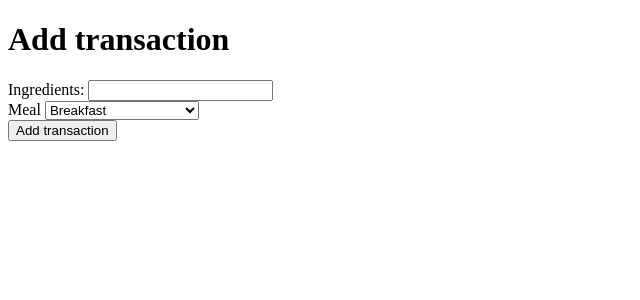
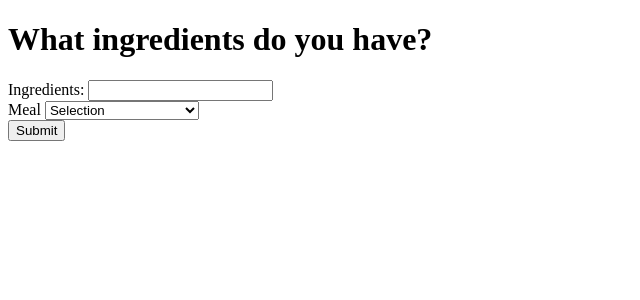
Before and after one commit to probro91/Scraper, a Flask app: page / in a window 1280 px wide. Shown: the top 300 px of the page, without its empty margins (0-640 px from the left). Run offline with Flask 2, Linux system fonts and the light colour scheme.

Commit message:
Fixing HTML Messages

```diff
--- a/website/templates/base.html
+++ b/website/templates/base.html
@@ -3,10 +3,10 @@
 <html lang="en">
   <head>
     <meta name="viewport" content="width=device-width, initial-scale=1.0" />
-    <title>Personal finance</title>
+    <title>Scrapps</title>
   </head>
   <body>
-    <h1>Add transaction</h1>
+    <h1>What ingredients do you have?</h1>
     <form method = "POST">
 
       <div class="form__fieldset">
@@ -17,6 +17,7 @@
       <div class="form__fieldset">
         <label for="mealType" class="form__label">Meal</label>
         <select name="mealType" id="mealType" class="form__input form__select">
+          <option value="Enter a meal type">Selection</option>
           <option value="Breakfast">Breakfast</option>
           <option value="Lunch">Lunch</option>
           <option value="Dinner">Dinner</option>
@@ -29,7 +30,7 @@
         <input
           class="form__submit form__input"
           type="submit"
-          value="Add transaction"
+          value="Submit"
         />
       </div>
     </form>
```
